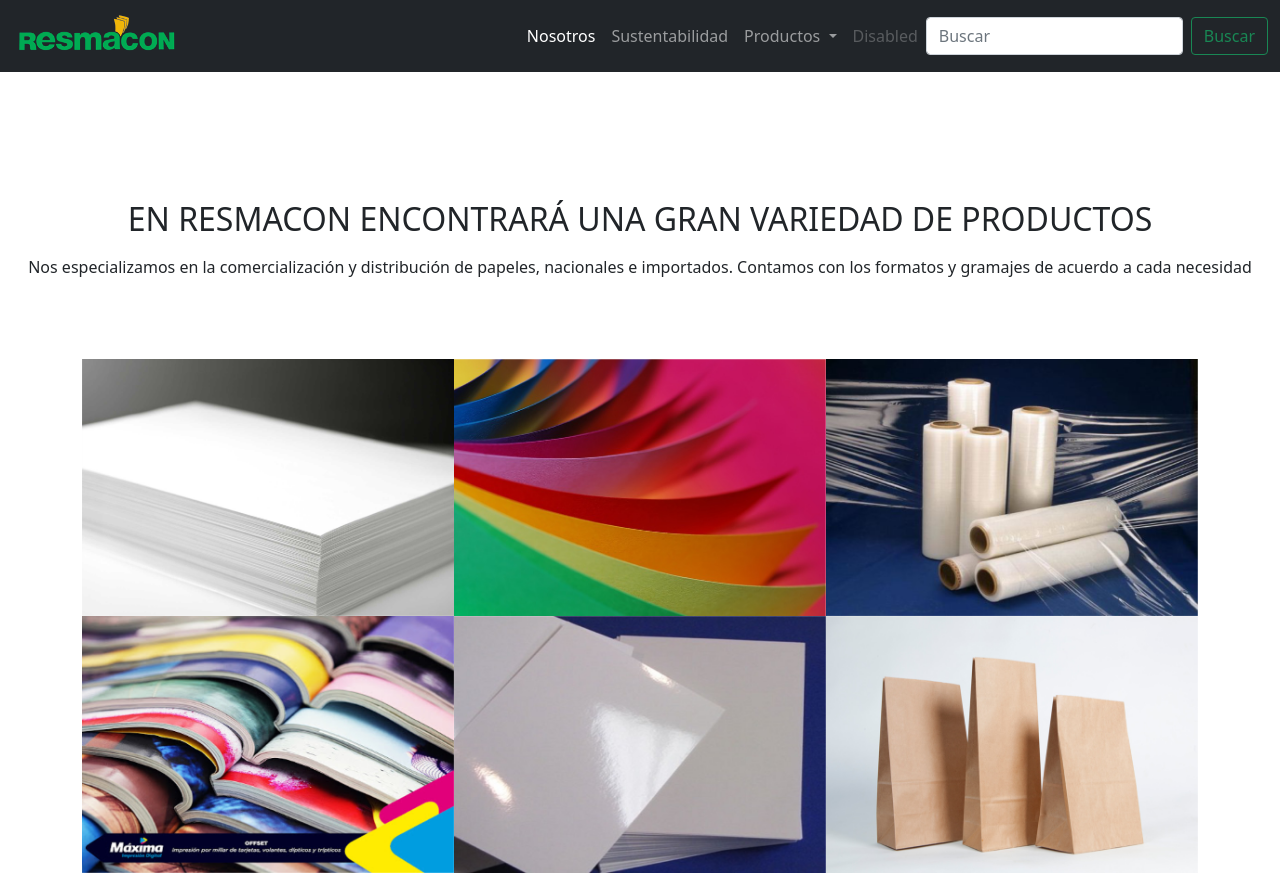
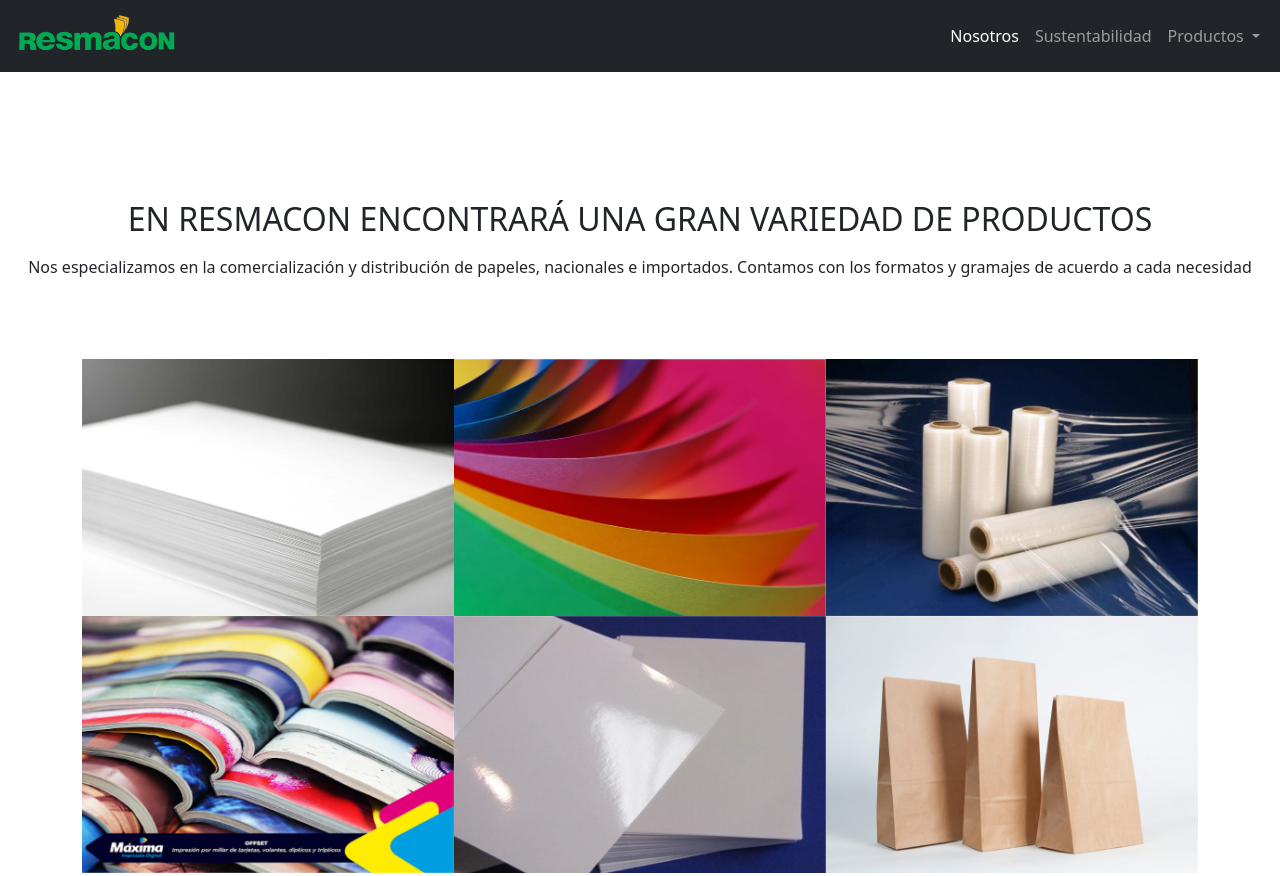
Before and after one commit to shugoiwakura/CoderDesafios, a website: page index.html in a window 1280 px wide. Shown: the top 876 px of the page. Drawn offline with Linux system fonts and the light colour scheme.

Commit message:
Quite el boton de Buscar

```diff
--- a/index.html
+++ b/index.html
@@ -47,14 +47,9 @@
             <li><a class="dropdown-item" href="#">Bolsas de Papel</a></li>
           </ul>
         </li>
-        <li class="nav-item">
-          <a class="nav-link disabled" href="#" tabindex="-1" aria-disabled="true">Disabled</a>
-        </li>
+
       </ul>
-      <form class="d-flex">
-        <input class="form-control me-2" type="search" placeholder="Buscar" aria-label="Search">
-        <button class="btn btn-outline-success" type="submit">Buscar</button>
-      </form>
+
     </div>
   </div>
 </nav>
```
